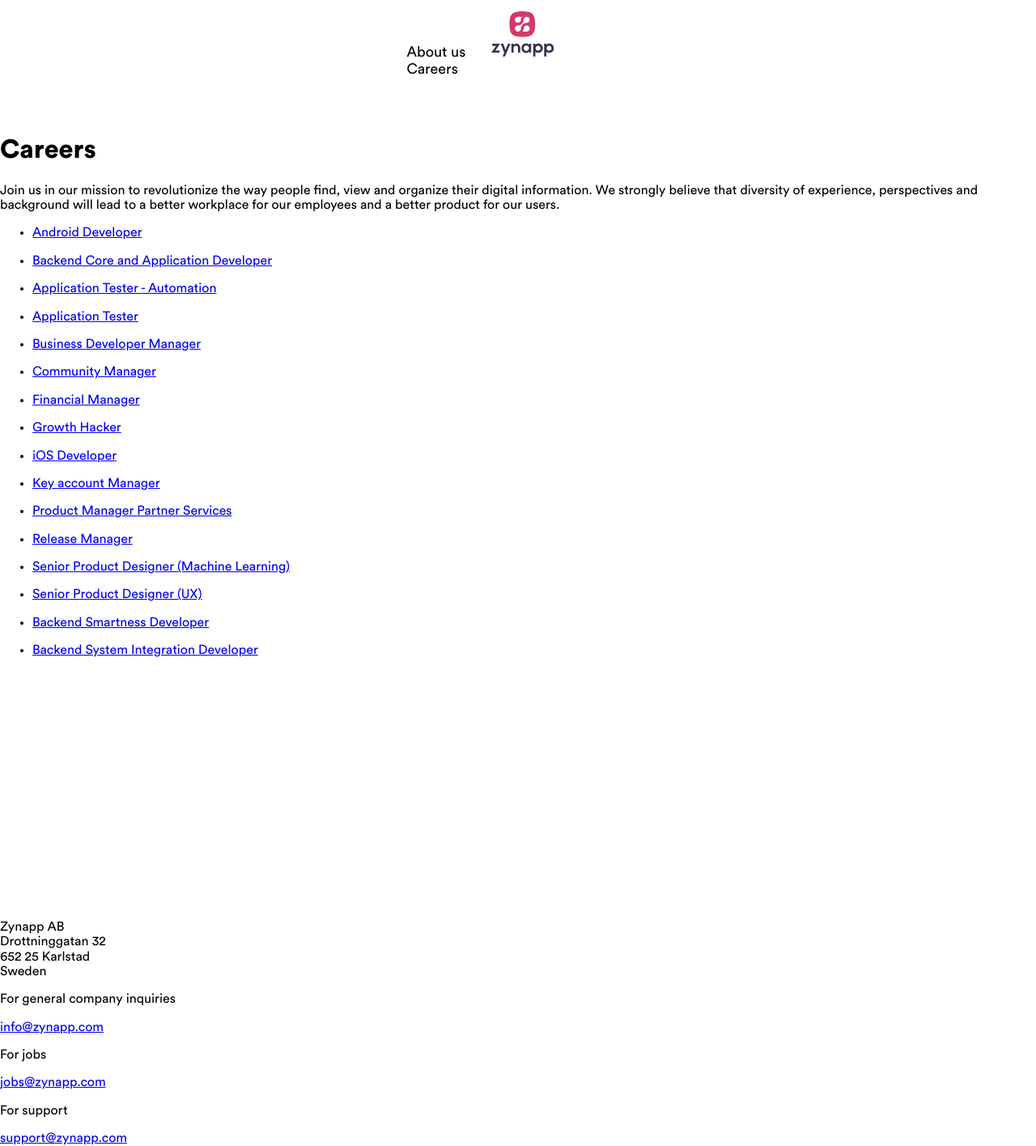
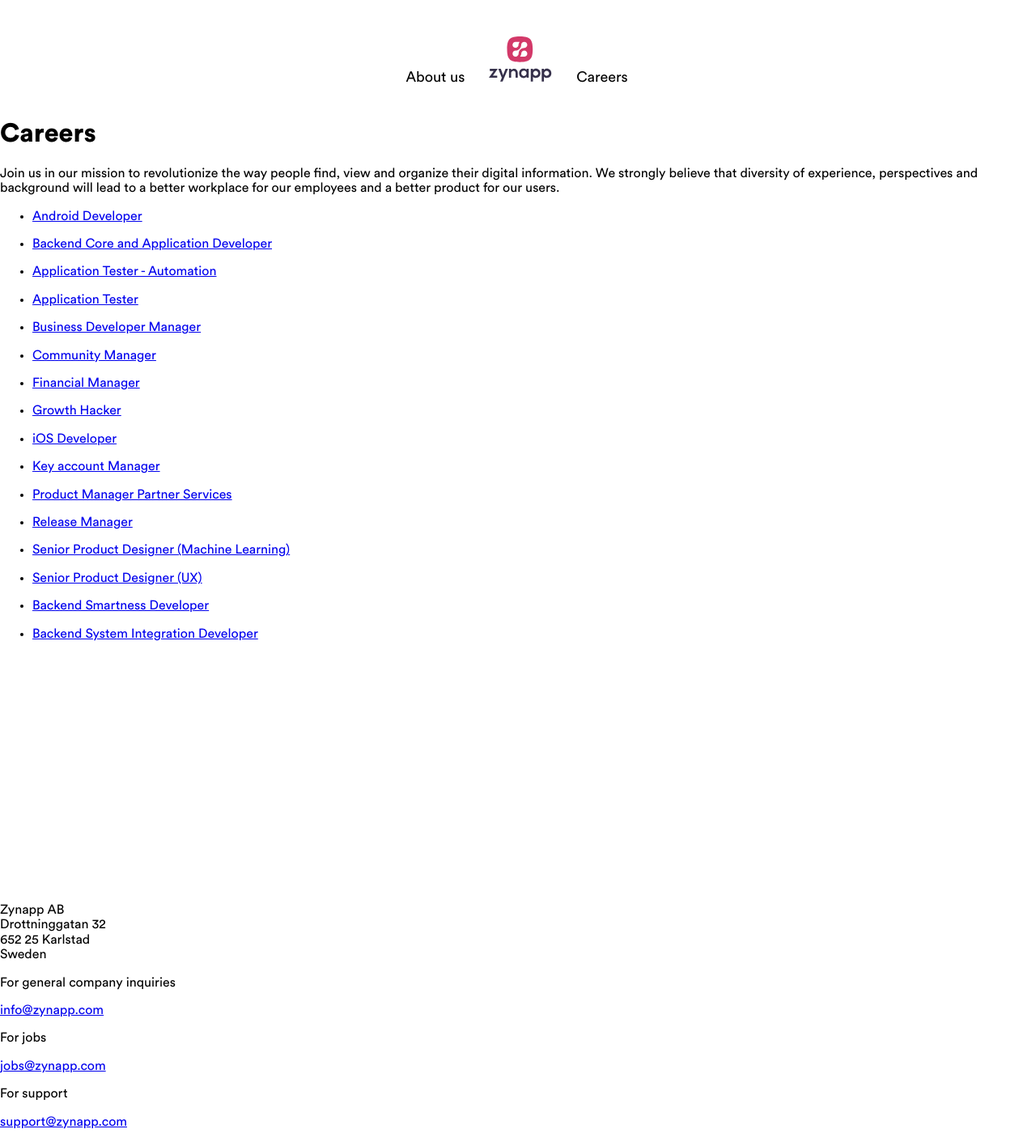
Before and after one commit to kristoffernolgren/zynapp, a Jekyll site: the page built from index.html, in a window 1280 px wide. Shown: the whole page at 81% size. Built offline with Jekyll 4.4.1, drawn with Linux system fonts in a browser that asks for light colours; after the commit the page ends 1395 px from its top, so only the background shows below that.

Commit message:
menu posiiton.

```diff
--- a/assets/sass/base/_root.scss
+++ b/assets/sass/base/_root.scss
@@ -15,7 +15,9 @@ nav {
 	width: 303px;
 	margin: 14px auto 72px;
 	a {
-		margin: 0 14px 31px;
+		margin: 0 13px;
+		position: relative;
+		top: 31px;
 		text-decoration: none;
 		color: black;
 		font-size: 18px;
```
